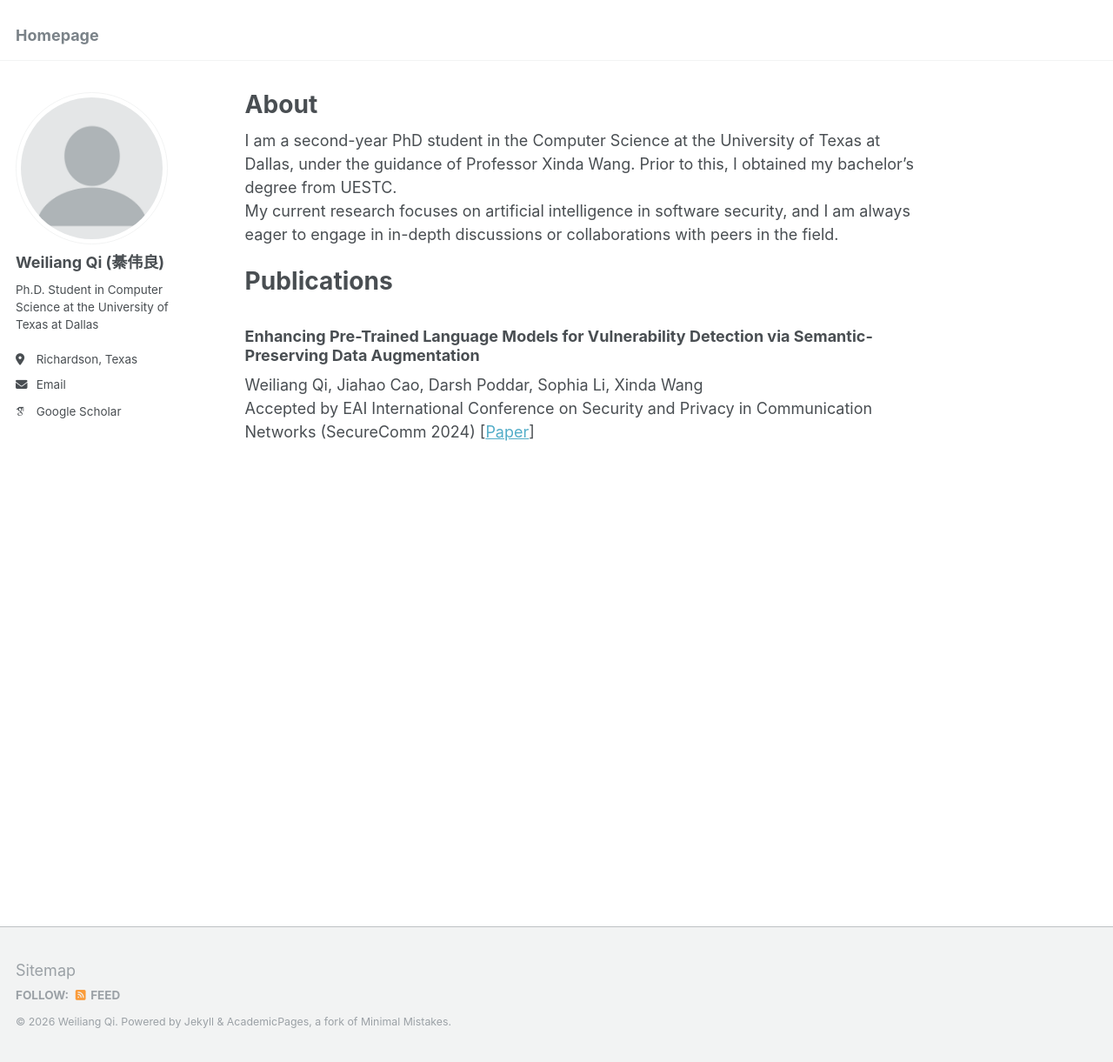
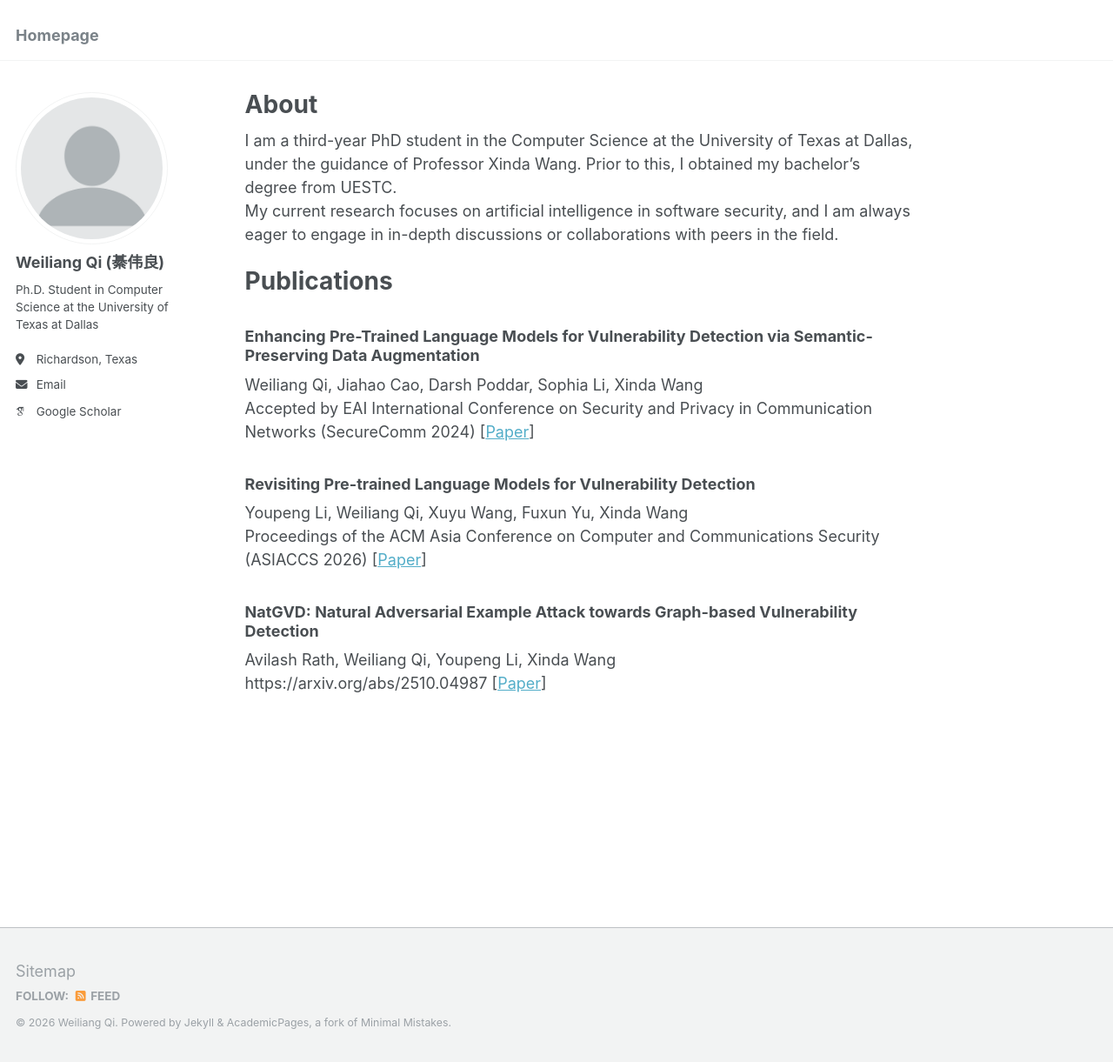
Before and after one commit to S3c0nd/S3c0nd.github.io, a Jekyll site: the page built from _pages/about.md, in a window 1280 px wide and 1221 px high. Shown: the whole window at 87% size. Built offline with Jekyll 4.4.1, drawn with Linux system fonts in a browser that asks for light colours; some web fonts are replaced.

Commit message:
Update about.md

```diff
--- a/_pages/about.md
+++ b/_pages/about.md
@@ -7,7 +7,7 @@ redirect_from:
   - /about.html
 ---
 
-I am a second-year PhD student in the Computer Science at the University of Texas at Dallas, under the guidance of Professor Xinda Wang. Prior to this, I obtained my bachelor's degree from UESTC.
+I am a third-year PhD student in the Computer Science at the University of Texas at Dallas, under the guidance of Professor Xinda Wang. Prior to this, I obtained my bachelor's degree from UESTC.
 My current research focuses on artificial intelligence in software security, and I am always eager to engage in in-depth discussions or collaborations with peers in the field.
 
 Publications
@@ -16,3 +16,11 @@ Publications
 ### Enhancing Pre-Trained Language Models for Vulnerability Detection via Semantic-Preserving Data Augmentation
 Weiliang Qi, Jiahao Cao, Darsh Poddar, Sophia Li, Xinda Wang
 Accepted by EAI International Conference on Security and Privacy in Communication Networks (SecureComm 2024) \[[Paper](https://arxiv.org/abs/2410.00249)\]
+
+### Revisiting Pre-trained Language Models for Vulnerability Detection
+Youpeng Li, Weiliang Qi, Xuyu Wang, Fuxun Yu, Xinda Wang
+Proceedings of the ACM Asia Conference on Computer and Communications Security (ASIACCS 2026) \[[Paper](https://dl.acm.org/doi/abs/10.1145/3779208.3785291)\]
+
+### NatGVD: Natural Adversarial Example Attack towards Graph-based Vulnerability Detection
+Avilash Rath, Weiliang Qi, Youpeng Li, Xinda Wang
+https://arxiv.org/abs/2510.04987 \[[Paper](https://arxiv.org/abs/2510.04987)\]
```
